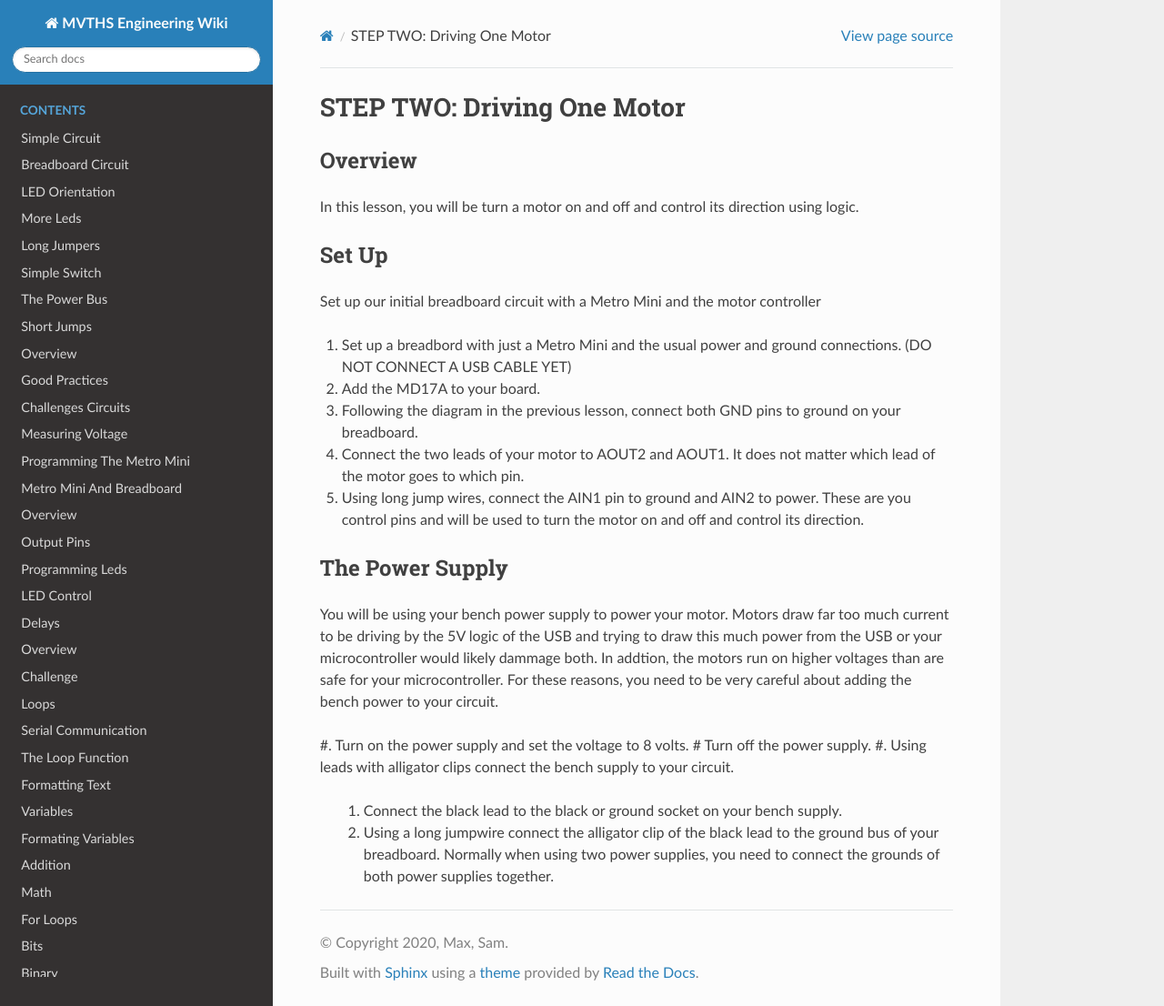
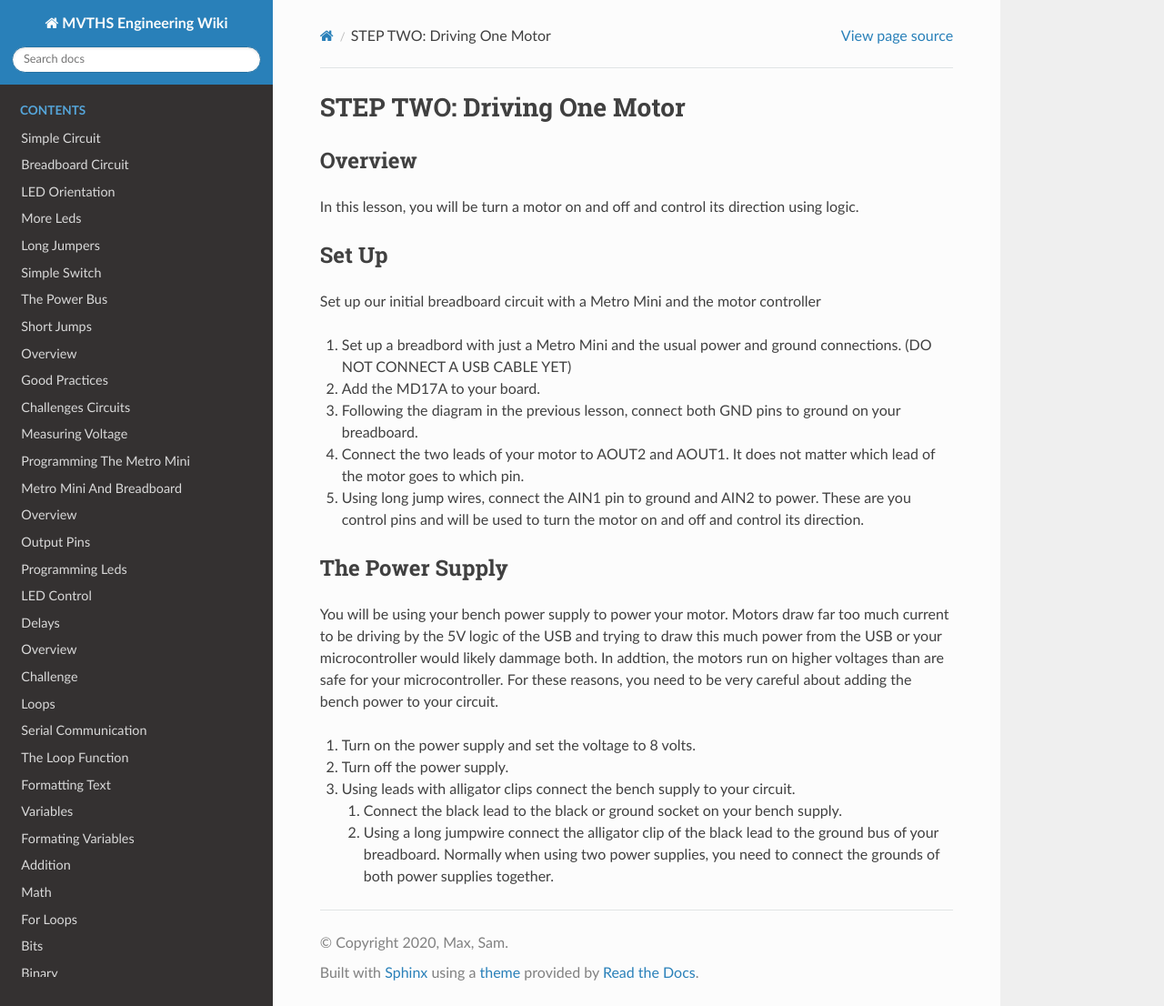
Before and after one commit to maxtkc/mvths-wiki, a Sphinx documentation site: the page built from docs/070xl-sumo-steps.rst, in a window 1280 px wide and 1106 px high. Shown: the whole window at 91% size. Built offline with Sphinx 7.4.7 and the Read the Docs theme 2.0.0, drawn with Linux system fonts in a browser that asks for light colours; pages that are not in the unit, such as notebooks, are missing from menus.

```diff
--- a/docs/070xl-sumo-steps.rst
+++ b/docs/070xl-sumo-steps.rst
@@ -20,7 +20,7 @@ The Power Supply
 You will be using your bench power supply to power your motor. Motors draw far too much current to be driving by the 5V logic of the USB and trying to draw this much power from the USB or your microcontroller would likely dammage both. In addtion, the motors run on higher voltages than are safe for your microcontroller. For these reasons, you need to be very careful about adding the bench power to your circuit.
 
 #. Turn on the power supply and set the voltage to 8 volts.
-# Turn off the power supply.
+#. Turn off the power supply.
 #. Using leads with alligator clips connect the bench supply to your circuit.
 
    #. Connect the black lead to the black or ground socket on your bench supply.
```
